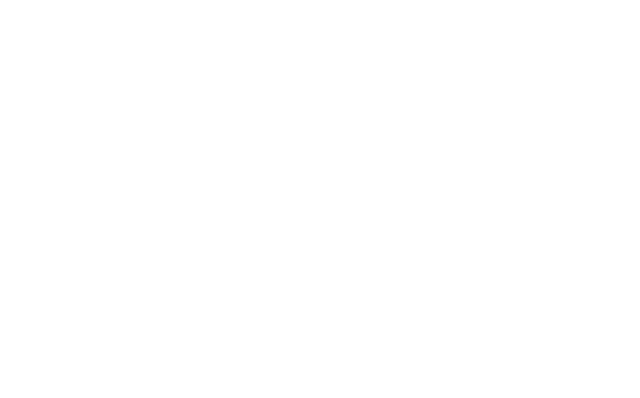
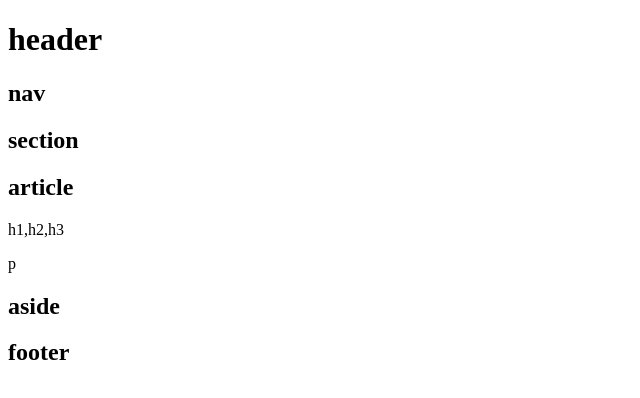
Before and after one commit to dylvne/HW-Wireframe, a plain HTML site: page index.html in a window 1280 px wide. Shown: the whole page, without its empty margins (0-640 px from the left). Drawn offline with Linux system fonts and the light colour scheme.

Commit message:
The content/text of the wireframe has been added

```diff
--- a/index.html
+++ b/index.html
@@ -11,13 +11,30 @@
     <title>HW-Wireframe</title>
 </head>
 <body>
-    <header></header>
-    <nav></nav>
+    <header>
+        <h1>header</h1>
+    </header>
+
+    <nav>
+        <h1>nav</h1>
+    </nav>
+
     <section>
-        <article></article>
+        <h2>section</h2>
+        <article>
+            <h2>article</h2>
+            <p>h1,h2,h3</p>
+            <p>p</p>
+        </article>
     </section>
-    <aside></aside>
-    <footer></footer>
+
+    <aside>
+        <h2>aside</h2>
+    </aside>
+
+    <footer>
+        <h2>footer</h2>
+    </footer>
 
 </body>
 </html>
```
